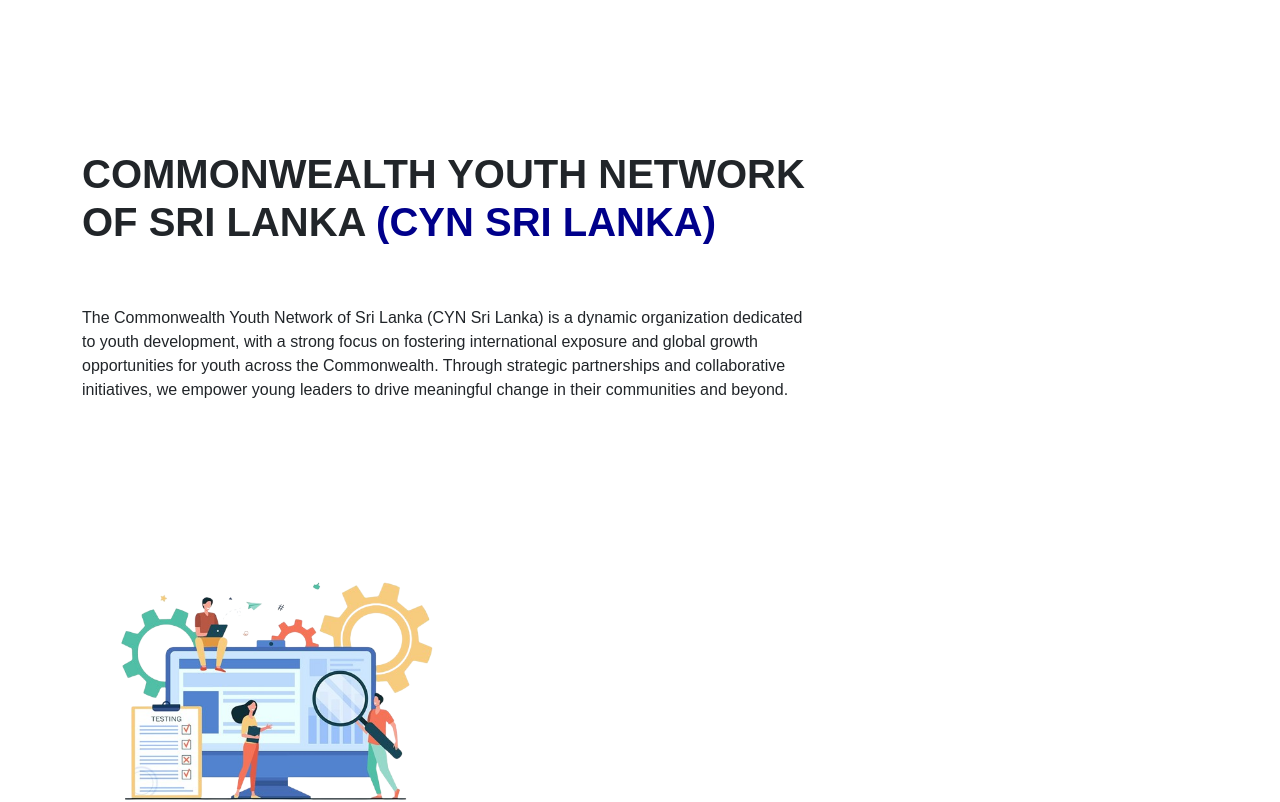
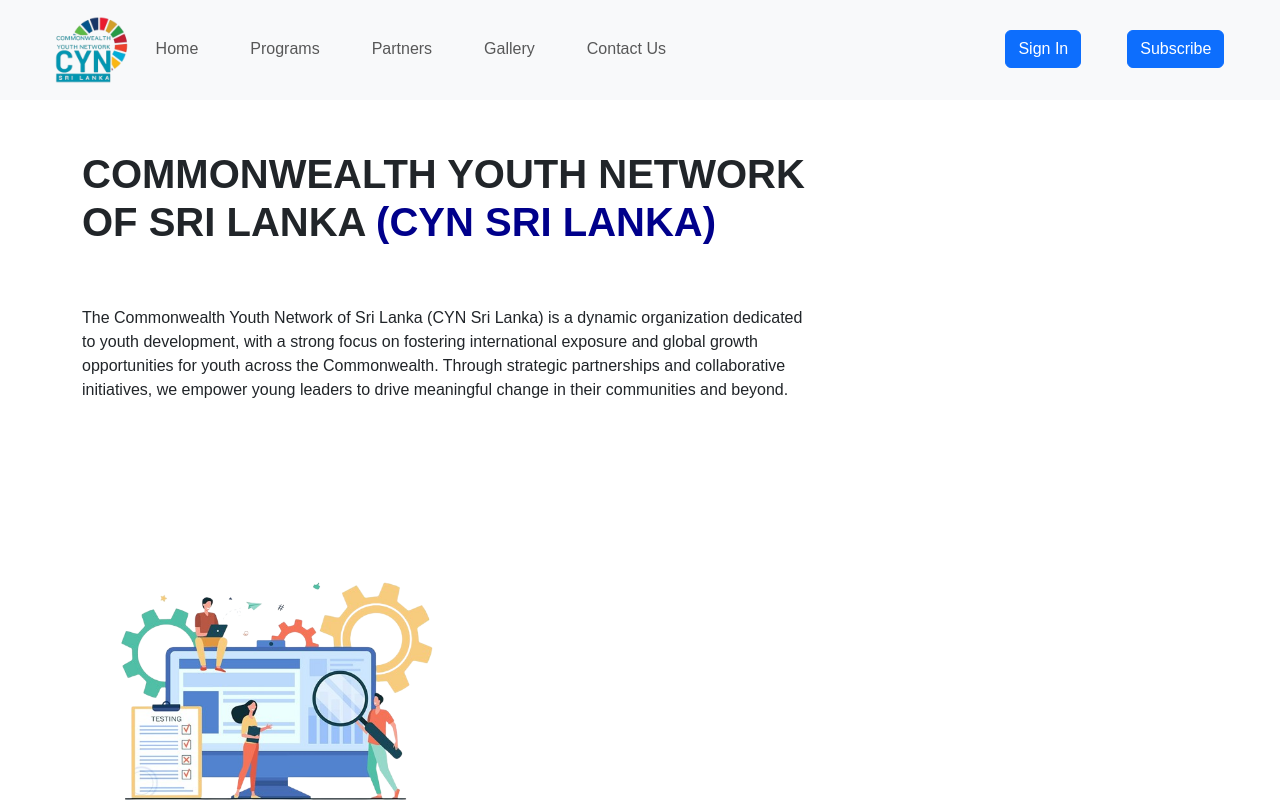
Before and after one commit to tgimsara/CYNproject, a React (Create React App) app in the folder frontend/: page /contactus in a window 1280 px wide. Shown: the top 802 px of the page. Built offline with nearby package versions, Linux system fonts and the light colour scheme.

Commit message:
Update Header.js

```diff
--- a/frontend/src/components/view/Headers/Header.js
+++ b/frontend/src/components/view/Headers/Header.js
@@ -10,85 +10,126 @@
   const navigate = useNavigate();
   const [email, setEmail] = useState("");
   const [password, setPassword] = useState("");
+  const [showPaymentModal, setShowPaymentModal] = useState(false);
   const [selectedPayment, setSelectedPayment] = useState("");
-
-  // Bank form states
-  const [name, setName] = useState("");
-  const [address, setAddress] = useState("");
-  const [phone, setPhone] = useState("");
-  const [bankSlip, setBankSlip] = useState(null);
 
   const handleSubscribe = () => {
     if(selectedPayment === 'payhere') {
       window.location.href = `https://payhere.lk/pay/checkout?merchant_id=YOUR_MERCHANT_ID&return_url=YOUR_RETURN_URL&cancel_url=YOUR_CANCEL_URL&notify_url=YOUR_NOTIFY_URL&order_id=${Date.now()}&items=Annual_Membership&amount=5000&currency=LKR`;
     } else if(selectedPayment === 'bank') {
-      const subscribeModal = document.getElementById('subscribeModal');
-      const bankModal = document.getElementById('bankDepositModal');
-
-      // Hide subscribe modal
-      const bootstrapSubscribeModal = bootstrap.Modal.getInstance(subscribeModal);
-      bootstrapSubscribeModal.hide();
-
-      // Show bank deposit modal
-      setTimeout(() => {
-        const bankDepositModal = new bootstrap.Modal(bankModal);
-        bankDepositModal.show();
-      }, 500);
+      // Show bank details and file upload in a new modal or redirect to a form page
+      navigate("/registration");
     }
   };
 
-  const handleBankFormSubmit = (e) => {
-    e.preventDefault();
-    const formData = new FormData();
-    formData.append('name', name);
-    formData.append('address', address);
-    formData.append('phone', phone);
-    formData.append('bankSlip', bankSlip);
+  const login = () => {
+    const loginUser = {email, password};
+    axios.post(`http://localhost:8090/User/login`,loginUser).then((res)=>{
+      localStorage.setItem("id",res.data.id);
+      localStorage.setItem("name",res.data.name);
+      localStorage.setItem("email",res.data.email);
 
-    axios.post('http://localhost:8090/User/bankDeposit', formData, {
-      headers: {
-        'Content-Type': 'multipart/form-data'
-      }
-    }).then(() => {
+      if(res.data.status){
         swal({
           title: "Success!",
-        text: "Form Submitted Successfully",
+          text: "Login Successful !",
           icon: 'success',
           timer: 2000,
           button: false,
         });
-      // Close modal and reset form
-      const bankModal = document.getElementById('bankDepositModal');
-      const bootstrapBankModal = bootstrap.Modal.getInstance(bankModal);
-      bootstrapBankModal.hide();
-
-      // Reset form fields
-      setName("");
-      setAddress("");
-      setPhone("");
-      setBankSlip(null);
-      setSelectedPayment("");
-    }).catch((e) => {
-      swal("Error", "Something went wrong!", "error");
+        navigate("/",{
+          state:{
+            id:res.data._id
+          }
         });
-  };
-
-  const handleFileUpload = (e) => {
-    setBankSlip(e.target.files[0]);
-  };
-
-  // Login function remains the same
-  const login = () => {
-    // ... your existing login code ...
+      } else {
+        swal({
+          title: "Warning!",
+          text: "Login Unsuccessful !",
+          icon: 'error',
+          timer: 2000,
+          button: false,
+        });
+        setEmail("");
+        setPassword("");
+      }
+    });
   };
 
   return (
     <div>
       <nav className="navbar navbar-expand-lg bg-body-tertiary navbar" style={{ position:"fixed" , width:"100%"}}>
-        {/* ... your existing navbar code ... */}
+        {/* ... existing navbar code ... */}
+        <div className="container-fluid">
+          <img style={{ margin: "0px", width: "100px", height: "100px", objectFit: "cover" }} className="logoimg" src={logo} alt="Logo"/>
+
+          <button className="navbar-toggler" type="button" data-bs-toggle="collapse" data-bs-target="#navbarSupportedContent" aria-controls="navbarSupportedContent" aria-expanded="false" aria-label="Toggle navigation">
+            <span className="navbar-toggler-icon"></span>
+          </button>
+          <div className="collapse navbar-collapse" id="navbarSupportedContent">
+            <ul className="navbar-nav nav-underline me-auto mb-2 mb-lg-0">
+              <li className="nav-item">
+                <a className="nav-link" aria-current="page" href="/">Home</a>
+              </li>
+              <li className="nav-item">
+                <a className="nav-link" aria-current="page" href="/program">Programs</a>
+              </li>
+              <li className="nav-item">
+                <a className="nav-link" aria-current="page" href="/partner">Partners</a>
+              </li>
+              <li className="nav-item">
+                <a className="nav-link" aria-current="page" href="/gallery">Gallery</a>
+              </li>
+              <li className="nav-item">
+                <a className="nav-link" aria-current="page" href="#contactus">Contact Us</a>
+              </li>
+
+              <div className="rightside">
+                <li className="nav-item">
+                  <a className="nav-link" data-bs-toggle="modal" data-bs-target="#signInModal" aria-current="page" href="#signInModal">
+                    <button type="submit" className="btn btn-primary">Sign In</button>
+                  </a>
+                </li>
+                <li className="nav-item">
+                  <a className="nav-link" data-bs-toggle="modal" data-bs-target="#subscribeModal" aria-current="page" href="#subscribeModal">
+                    <button type="submit" className="btn btn-primary">Subscribe</button>
+                  </a>
+                </li>
+              </div>
+            </ul>
+
+            {/* Sign In Modal */}
+            <div className="modal fade" id="signInModal" aria-labelledby="signInModalLabel" aria-hidden="true">
+              <div className="modal-dialog modal-dialog-centered">
+                <div className="modal-content">
+                  <div className="modal-header">
+                    <h5 className="modal-title" id="signInModalLabel">Sign In</h5>
+                    <button type="button" className="btn-close" data-bs-dismiss="modal" aria-label="Close"></button>
+                  </div>
+                  <div className="modal-body">
+                    <form>
+                      <div className="form-floating mb-3">
+                        <input type="email" className="form-control" id="floatingInput"
+                          value={email} onChange={e => setEmail(e.target.value)} placeholder="name@example.com"/>
+                        <label htmlFor="floatingInput">Email address</label>
+                      </div>
+                      <div className="form-floating mb-3">
+                        <input type="password" className="form-control" id="floatingPassword"
+                          value={password} onChange={e => setPassword(e.target.value)} placeholder="Password"/>
+                        <label htmlFor="floatingPassword">Password</label>
+                      </div>
+                    </form>
+                  </div>
+                  <div className="modal-footer">
+                    <button type="button" className="btn btn-danger" data-bs-dismiss="modal">Close</button>
+                    <button type="button" className="btn btn-primary" data-bs-dismiss="modal" onClick={login}>Sign In</button>
+                  </div>
+                </div>
+              </div>
+            </div>
 
             {/* Subscribe Modal */}
-        <div className="modal fade" id="subscribeModal" tabIndex="-1" aria-labelledby="subscribeModalLabel" aria-hidden="true">
+            <div className="modal fade" id="subscribeModal" aria-labelledby="subscribeModalLabel" aria-hidden="true">
               <div className="modal-dialog modal-dialog-centered">
                 <div className="modal-content">
                   <div className="modal-header border-0">
@@ -135,7 +176,7 @@
                         onClick={handleSubscribe}
                         disabled={!selectedPayment}
                       >
-                    Continue
+                        Subscribe Now
                       </button>
                     </div>
                   </div>
@@ -143,84 +184,6 @@
               </div>
             </div>
 
-        {/* Bank Deposit Modal */}
-        <div className="modal fade" id="bankDepositModal" tabIndex="-1" aria-labelledby="bankDepositModalLabel" aria-hidden="true">
-          <div className="modal-dialog modal-dialog-centered">
-            <div className="modal-content">
-              <div className="modal-header">
-                <h5 className="modal-title" id="bankDepositModalLabel">Bank Deposit Details</h5>
-                <button type="button" className="btn-close" data-bs-dismiss="modal" aria-label="Close"></button>
-              </div>
-              <div className="modal-body">
-                <div className="bank-info-card">
-                  <h6>Bank Account Details</h6>
-                  <div className="bank-details">
-                    <p><strong>Bank:</strong> Example Bank</p>
-                    <p><strong>Account Number:</strong> 1234-5678-9012</p>
-                    <p><strong>Account Name:</strong> Organization Name</p>
-                    <p><strong>Branch:</strong> Main Branch</p>
-                  </div>
-                </div>
-                <form onSubmit={handleBankFormSubmit} className="bank-deposit-form">
-                  <div className="form-floating mb-3">
-                    <input
-                      type="text"
-                      className="form-control"
-                      id="nameInput"
-                      value={name}
-                      onChange={(e) => setName(e.target.value)}
-                      placeholder="Full Name"
-                      required
-                    />
-                    <label htmlFor="nameInput">Full Name</label>
-                  </div>
-
-                  <div className="form-floating mb-3">
-                    <input
-                      type="text"
-                      className="form-control"
-                      id="addressInput"
-                      value={address}
-                      onChange={(e) => setAddress(e.target.value)}
-                      placeholder="Address"
-                      required
-                    />
-                    <label htmlFor="addressInput">Address</label>
-                  </div>
-
-                  <div className="form-floating mb-3">
-                    <input
-                      type="tel"
-                      className="form-control"
-                      id="phoneInput"
-                      value={phone}
-                      onChange={(e) => setPhone(e.target.value)}
-                      placeholder="Phone Number"
-                      required
-                    />
-                    <label htmlFor="phoneInput">Phone Number</label>
-                  </div>
-
-                  <div className="mb-4">
-                    <label htmlFor="bankSlip" className="form-label">Upload Bank Deposit Slip</label>
-                    <input
-                      type="file"
-                      className="form-control"
-                      id="bankSlip"
-                      onChange={handleFileUpload}
-                      accept="image/*,.pdf"
-                      required
-                    />
-                  </div>
-
-                  <div className="d-grid">
-                    <button type="submit" className="btn btn-primary btn-lg submit-btn">
-                      Submit
-                    </button>
-                  </div>
-                </form>
-              </div>
-            </div>
           </div>
         </div>
       </nav>
```
Lines whose indentation alone changed are shown as unchanged.
